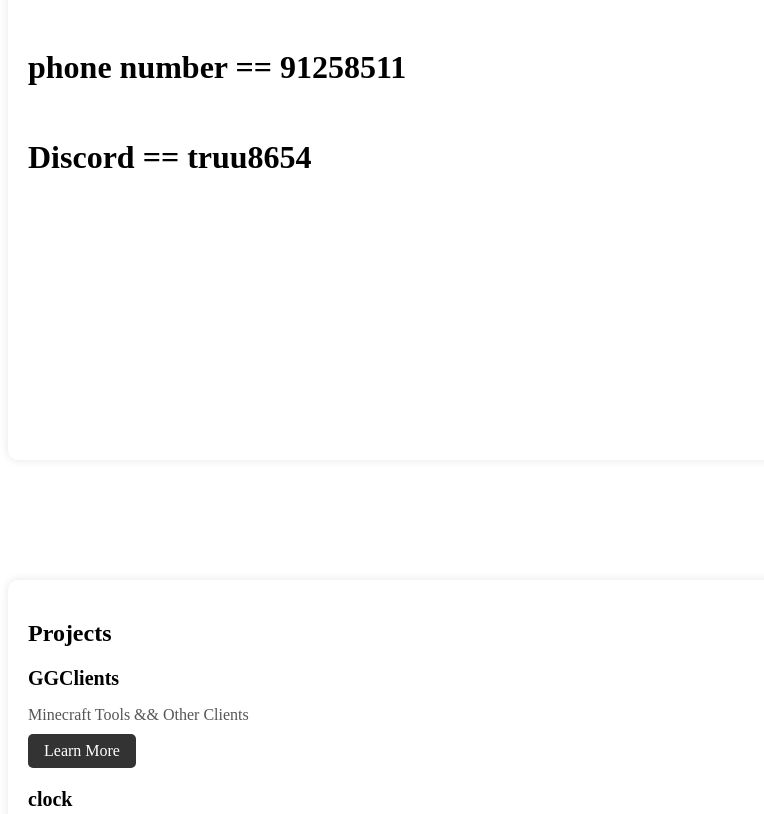
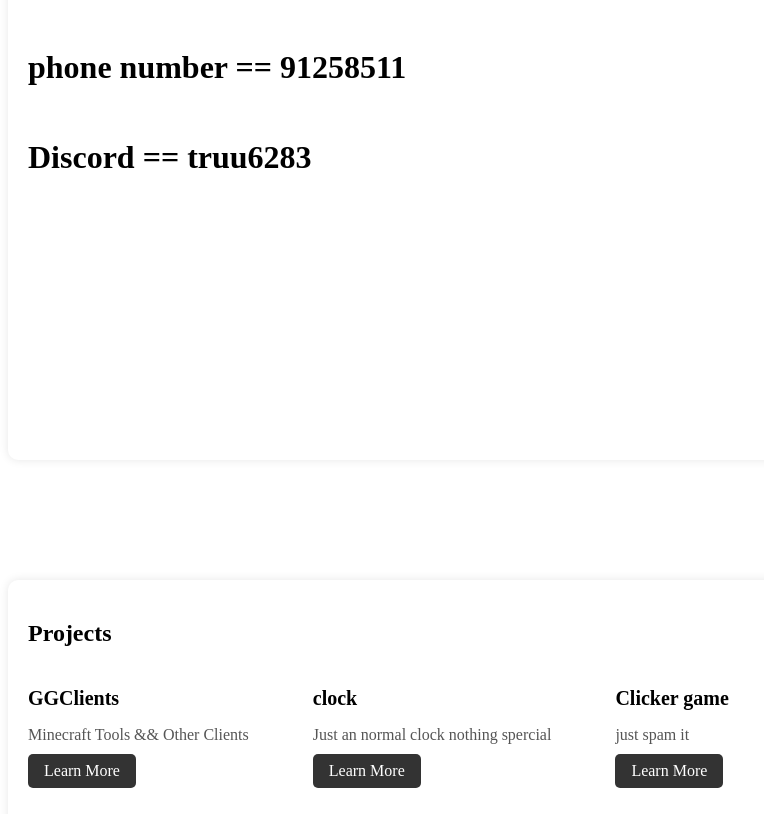
Before and after one commit to GGCLIENTS/not-that-spercial, a plain HTML site: page index.html in a window 1280 px wide. Shown: the part 900-1714 px from the top of the page, without its empty margins (0-764 px from the left). Drawn offline with Linux system fonts and the light colour scheme.

Commit message:
Add files via upload

```diff
--- a/index.html
+++ b/index.html
@@ -44,7 +44,7 @@
         <br>
         <h1>phone number == 91258511</h1>
         <br>
-        <h1>Discord == truu8654</h1>
+        <h1>Discord == truu6283</h1>
     </form>
 </div>
 <br><br><br><br><br>
--- a/style.css
+++ b/style.css
@@ -19,7 +19,11 @@ body{
   border-radius: 10px;
   box-shadow: 0px 0px 10px 0px rgba(0, 0, 0, 0.1);
 }
-
+.project-item {
+  margin-right: 60px;
+  margin-bottom: 20px;
+  display: inline-block;
+}
 .about-me h2 {
   font-size: 24px;
   margin-bottom: 10px;
@@ -51,6 +55,11 @@ header {
   text-align: center;
   box-shadow: 0px 2px 5px 0px rgba(0, 0, 0, 0.2);
 }
+table {
+  border-collapse: collapse;
+  width: 100%;
+}
+
 
 nav ul {
   list-style: none;
```
